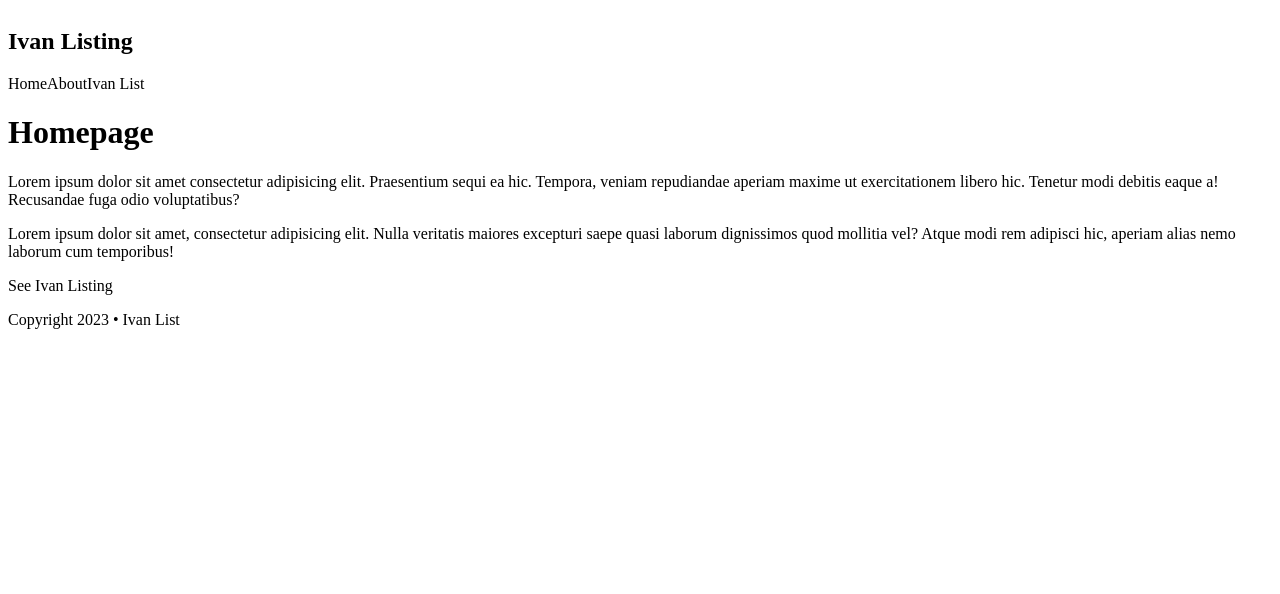
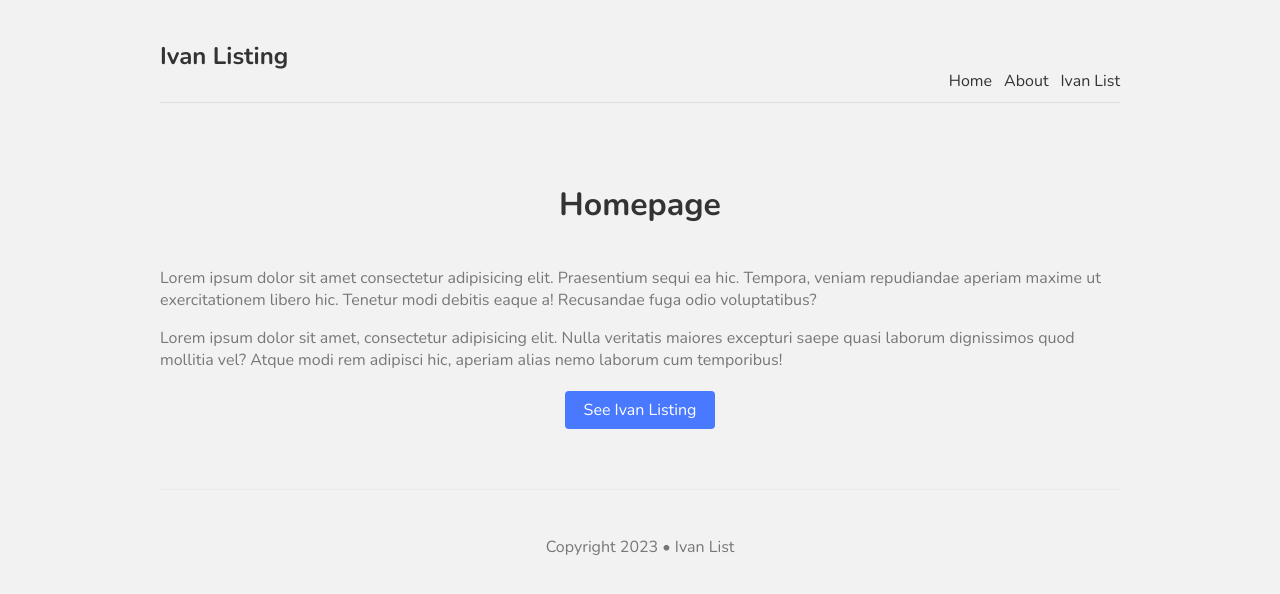
Before and after one commit to irubioph/njs-001-listing, a Next.js app: page / in a window 1280 px wide. Shown: the top 594 px of the page. Built offline with nearby package versions, Linux system fonts and the light colour scheme.

Commit message:
Lesson 6: Adding Styles

```diff
--- a/components/Footer.js
+++ b/components/Footer.js
@@ -1,8 +1,8 @@
 const Footer = () => {
     return (
-        <div>
+        <footer>
             <p>Copyright 2023 &bull; Ivan List</p>
-        </div>
+        </footer>
      );
 }
 
--- a/pages/index.js
+++ b/pages/index.js
@@ -12,12 +12,12 @@ const inter = Inter({ subsets: ['latin'] })
 
 export default function Home() {
   return (
-   <div>
-    <h1>Homepage</h1>
-    <p>Lorem ipsum dolor sit amet consectetur adipisicing elit. Praesentium sequi ea hic. Tempora, veniam repudiandae aperiam maxime ut exercitationem libero hic. Tenetur modi debitis eaque a! Recusandae fuga odio voluptatibus?</p>
-    <p>Lorem ipsum dolor sit amet, consectetur adipisicing elit. Nulla veritatis maiores excepturi saepe quasi laborum dignissimos quod mollitia vel? Atque modi rem adipisci hic, aperiam alias nemo laborum cum temporibus!</p>
+   <div className={styles.container}>
+    <h1 className={styles.title}>Homepage</h1>
+    <p className={styles.text}>Lorem ipsum dolor sit amet consectetur adipisicing elit. Praesentium sequi ea hic. Tempora, veniam repudiandae aperiam maxime ut exercitationem libero hic. Tenetur modi debitis eaque a! Recusandae fuga odio voluptatibus?</p>
+    <p className={styles.text}>Lorem ipsum dolor sit amet, consectetur adipisicing elit. Nulla veritatis maiores excepturi saepe quasi laborum dignissimos quod mollitia vel? Atque modi rem adipisci hic, aperiam alias nemo laborum cum temporibus!</p>
 
-    <Link href="/listing">See Ivan Listing</Link>
+    <Link href="/listing" className={styles.btn}>See Ivan Listing</Link>
    </div>
   )
 }
--- a/styles/Home.module.css
+++ b/styles/Home.module.css
@@ -1,229 +1,18 @@
-.main {
-  display: flex;
-  flex-direction: column;
-  justify-content: space-between;
-  align-items: center;
-  padding: 6rem;
-  min-height: 100vh;
+.title {
+  color: #333;
+  padding-bottom: 20px;
+  text-align: center;
 }
-
-.description {
-  display: inherit;
-  justify-content: inherit;
-  align-items: inherit;
-  font-size: 0.85rem;
-  max-width: var(--max-width);
-  width: 100%;
-  z-index: 2;
-  font-family: var(--font-mono);
+.text {
+  color: #777;
 }
-
-.description a {
-  display: flex;
-  justify-content: center;
-  align-items: center;
-  gap: 0.5rem;
+.btn {
+  display: block;
+  width: 150px;
+  padding: 8px 0;
+  margin: 20px auto;
+  background: #4979ff;
+  border-radius: 4px;
+  color: white;
+  text-align: center;
 }
-
-.description p {
-  position: relative;
-  margin: 0;
-  padding: 1rem;
-  background-color: rgba(var(--callout-rgb), 0.5);
-  border: 1px solid rgba(var(--callout-border-rgb), 0.3);
-  border-radius: var(--border-radius);
-}
-
-.code {
-  font-weight: 700;
-  font-family: var(--font-mono);
-}
-
-.grid {
-  display: grid;
-  grid-template-columns: repeat(4, minmax(25%, auto));
-  width: var(--max-width);
-  max-width: 100%;
-}
-
-.card {
-  padding: 1rem 1.2rem;
-  border-radius: var(--border-radius);
-  background: rgba(var(--card-rgb), 0);
-  border: 1px solid rgba(var(--card-border-rgb), 0);
-  transition: background 200ms, border 200ms;
-}
-
-.card span {
-  display: inline-block;
-  transition: transform 200ms;
-}
-
-.card h2 {
-  font-weight: 600;
-  margin-bottom: 0.7rem;
-}
-
-.card p {
-  margin: 0;
-  opacity: 0.6;
-  font-size: 0.9rem;
-  line-height: 1.5;
-  max-width: 30ch;
-}
-
-.center {
-  display: flex;
-  justify-content: center;
-  align-items: center;
-  position: relative;
-  padding: 4rem 0;
-}
-
-.center::before {
-  background: var(--secondary-glow);
-  border-radius: 50%;
-  width: 480px;
-  height: 360px;
-  margin-left: -400px;
-}
-
-.center::after {
-  background: var(--primary-glow);
-  width: 240px;
-  height: 180px;
-  z-index: -1;
-}
-
-.center::before,
-.center::after {
-  content: '';
-  left: 50%;
-  position: absolute;
-  filter: blur(45px);
-  transform: translateZ(0);
-}
-
-.logo {
-  position: relative;
-}
-/* Enable hover only on non-touch devices */
-@media (hover: hover) and (pointer: fine) {
-  .card:hover {
-    background: rgba(var(--card-rgb), 0.1);
-    border: 1px solid rgba(var(--card-border-rgb), 0.15);
-  }
-
-  .card:hover span {
-    transform: translateX(4px);
-  }
-}
-
-@media (prefers-reduced-motion) {
-  .card:hover span {
-    transform: none;
-  }
-}
-
-/* Mobile */
-@media (max-width: 700px) {
-  .content {
-    padding: 4rem;
-  }
-
-  .grid {
-    grid-template-columns: 1fr;
-    margin-bottom: 120px;
-    max-width: 320px;
-    text-align: center;
-  }
-
-  .card {
-    padding: 1rem 2.5rem;
-  }
-
-  .card h2 {
-    margin-bottom: 0.5rem;
-  }
-
-  .center {
-    padding: 8rem 0 6rem;
-  }
-
-  .center::before {
-    transform: none;
-    height: 300px;
-  }
-
-  .description {
-    font-size: 0.8rem;
-  }
-
-  .description a {
-    padding: 1rem;
-  }
-
-  .description p,
-  .description div {
-    display: flex;
-    justify-content: center;
-    position: fixed;
-    width: 100%;
-  }
-
-  .description p {
-    align-items: center;
-    inset: 0 0 auto;
-    padding: 2rem 1rem 1.4rem;
-    border-radius: 0;
-    border: none;
-    border-bottom: 1px solid rgba(var(--callout-border-rgb), 0.25);
-    background: linear-gradient(
-      to bottom,
-      rgba(var(--background-start-rgb), 1),
-      rgba(var(--callout-rgb), 0.5)
-    );
-    background-clip: padding-box;
-    backdrop-filter: blur(24px);
-  }
-
-  .description div {
-    align-items: flex-end;
-    pointer-events: none;
-    inset: auto 0 0;
-    padding: 2rem;
-    height: 200px;
-    background: linear-gradient(
-      to bottom,
-      transparent 0%,
-      rgb(var(--background-end-rgb)) 40%
-    );
-    z-index: 1;
-  }
-}
-
-/* Tablet and Smaller Desktop */
-@media (min-width: 701px) and (max-width: 1120px) {
-  .grid {
-    grid-template-columns: repeat(2, 50%);
-  }
-}
-
-@media (prefers-color-scheme: dark) {
-  .vercelLogo {
-    filter: invert(1);
-  }
-
-  .logo {
-    filter: invert(1) drop-shadow(0 0 0.3rem #ffffff70);
-  }
-}
-
-@keyframes rotate {
-  from {
-    transform: rotate(360deg);
-  }
-  to {
-    transform: rotate(0deg);
-  }
-}
--- a/styles/globals.css
+++ b/styles/globals.css
@@ -1,107 +1,37 @@
-:root {
-  --max-width: 1100px;
-  --border-radius: 12px;
-  --font-mono: ui-monospace, Menlo, Monaco, 'Cascadia Mono', 'Segoe UI Mono',
-    'Roboto Mono', 'Oxygen Mono', 'Ubuntu Monospace', 'Source Code Pro',
-    'Fira Mono', 'Droid Sans Mono', 'Courier New', monospace;
-
-  /* --foreground-rgb: 0, 0, 0;
-  --background-start-rgb: 214, 219, 220;
-  --background-end-rgb: 255, 255, 255; */
-
-  --primary-glow: conic-gradient(
-    from 180deg at 50% 50%,
-    #16abff33 0deg,
-    #0885ff33 55deg,
-    #54d6ff33 120deg,
-    #0071ff33 160deg,
-    transparent 360deg
-  );
-  --secondary-glow: radial-gradient(
-    rgba(255, 255, 255, 1),
-    rgba(255, 255, 255, 0)
-  );
-
-  --tile-start-rgb: 239, 245, 249;
-  --tile-end-rgb: 228, 232, 233;
-  --tile-border: conic-gradient(
-    #00000080,
-    #00000040,
-    #00000030,
-    #00000020,
-    #00000010,
-    #00000010,
-    #00000080
-  );
-
-  --callout-rgb: 238, 240, 241;
-  --callout-border-rgb: 172, 175, 176;
-  --card-rgb: 180, 185, 188;
-  --card-border-rgb: 131, 134, 135;
-}
-
-@media (prefers-color-scheme: dark) {
-  :root {
-    --foreground-rgb: 255, 255, 255;
-    --background-start-rgb: 0, 0, 0;
-    --background-end-rgb: 0, 0, 0;
-
-    --primary-glow: radial-gradient(rgba(1, 65, 255, 0.4), rgba(1, 65, 255, 0));
-    --secondary-glow: linear-gradient(
-      to bottom right,
-      rgba(1, 65, 255, 0),
-      rgba(1, 65, 255, 0),
-      rgba(1, 65, 255, 0.3)
-    );
-
-    --tile-start-rgb: 2, 13, 46;
-    --tile-end-rgb: 2, 5, 19;
-    --tile-border: conic-gradient(
-      #ffffff80,
-      #ffffff40,
-      #ffffff30,
-      #ffffff20,
-      #ffffff10,
-      #ffffff10,
-      #ffffff80
-    );
-
-    --callout-rgb: 20, 20, 20;
-    --callout-border-rgb: 108, 108, 108;
-    --card-rgb: 100, 100, 100;
-    --card-border-rgb: 200, 200, 200;
-  }
-}
-
-* {
-  box-sizing: border-box;
-  /* padding: 0;
-  margin: 0; */
-}
-
-html,
-body {
-  max-width: 100vw;
-  overflow-x: hidden;
-}
+@import url('https://fonts.googleapis.com/css2?family=Nunito:wght@300;400;600;700&display=swap');
 
 body {
-  color: rgb(var(--foreground-rgb));
-  background: linear-gradient(
-      to bottom,
-      transparent,
-      rgb(var(--background-end-rgb))
-    )
-    rgb(var(--background-start-rgb));
+  background: #f2f2f2;
+  color: #333;
+  font-family: "Nunito";
 }
-
 a {
-  color: inherit;
+  color: #333;
   text-decoration: none;
 }
-
-@media (prefers-color-scheme: dark) {
-  html {
-    color-scheme: dark;
-  }
+.content {
+  max-width: 960px;
+  margin: 0 auto;
 }
+nav {
+  margin: 10px auto 80px;
+  padding: 10px 0;
+  display: flex;
+  justify-content: flex-end;
+  align-items: flex-end;
+  border-bottom: 1px solid #ddd;
+}
+nav a {
+  margin-left: 12px;
+}
+nav .logo {
+  margin-right: auto;
+}
+footer {
+  display: block;
+  text-align: center;
+  padding: 30px 0;
+  margin-top: 60px;
+  color: #777;
+  border-top: 1px solid #eaeaea;
+}
```
Also changed, not shown: styles/Listing.module.css (added).
